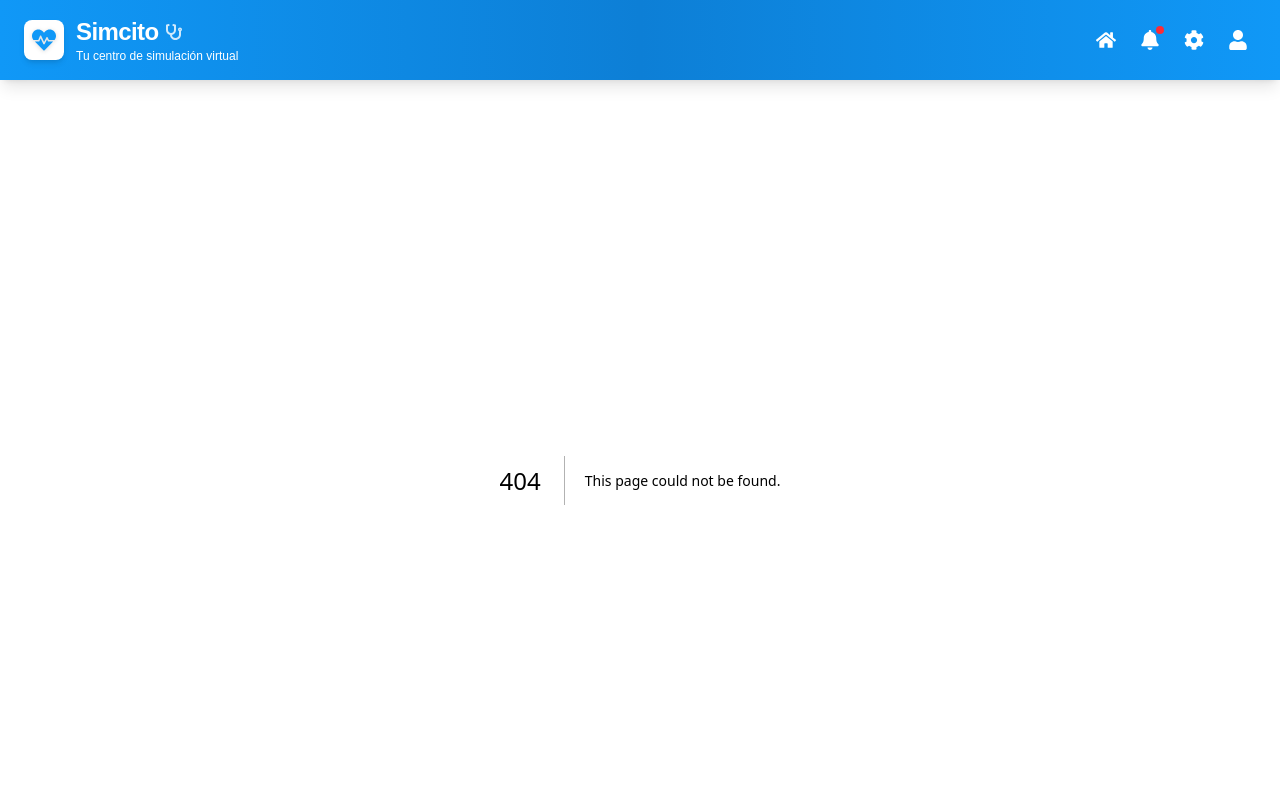
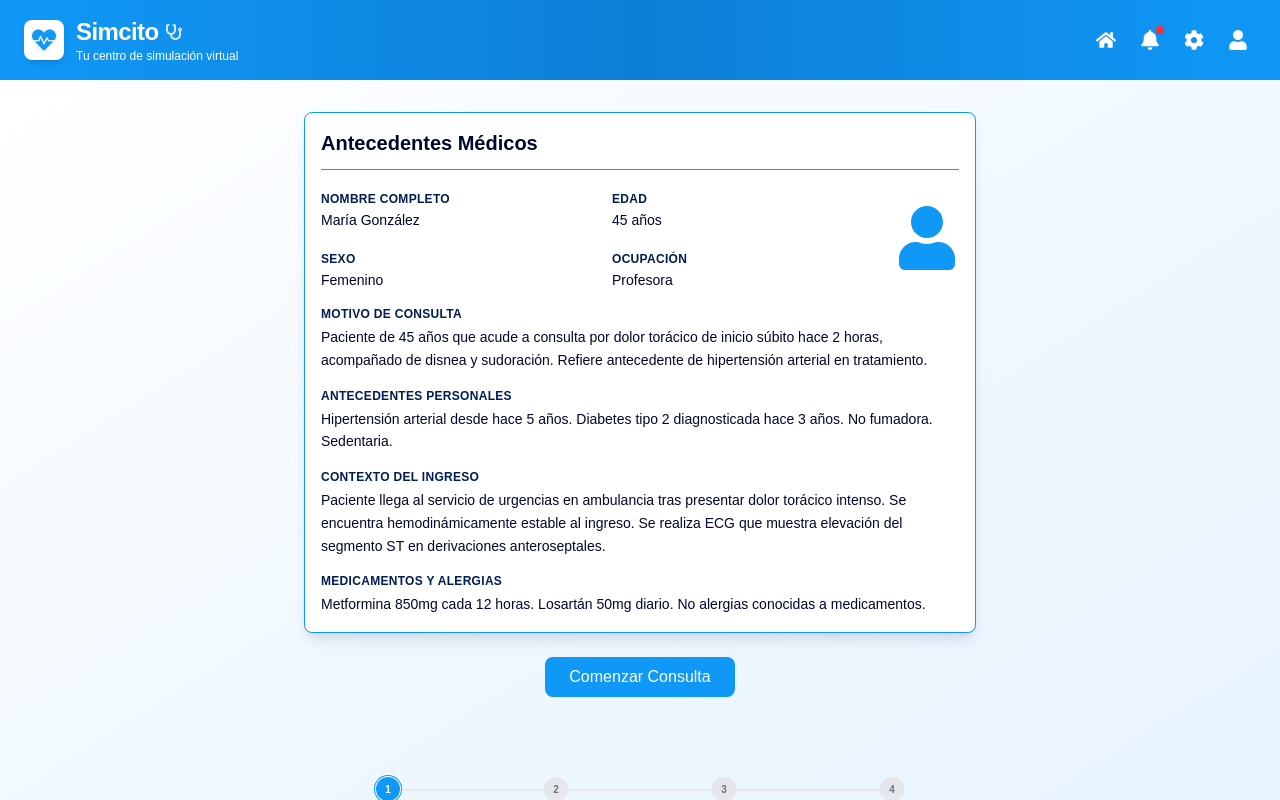
Before and after one commit to platanus-hack/platanus-hack-25-team-13, a Next.js app: page /anamnesis in a window 1280 px wide. Before the commit this address had no page. Built offline with nearby package versions, Linux system fonts and the light colour scheme.

Commit message:
feat: consulta added

```diff
--- /dev/null
+++ b/app/anamnesis/page.tsx
@@ -0,0 +1,70 @@
+"use client";
+
+import { useState } from "react";
+import { useRouter } from "next/navigation";
+import AntecedentesMedicos from "../components/medical-history/AntecedentesMedicos";
+import Consulta from "../components/Consulta";
+import Stepper from "../components/Stepper";
+
+export default function AnamnesisPage() {
+  const router = useRouter();
+  const [currentStep, setCurrentStep] = useState(0);
+
+  // Datos de ejemplo del paciente
+  const pacienteData = {
+    nombre: "María González",
+    edad: 45,
+    sexo: "Femenino",
+    ocupacion: "Profesora",
+    motivoConsulta: "Paciente de 45 años que acude a consulta por dolor torácico de inicio súbito hace 2 horas, acompañado de disnea y sudoración. Refiere antecedente de hipertensión arterial en tratamiento.",
+    antecedentesPersonales: "Hipertensión arterial desde hace 5 años. Diabetes tipo 2 diagnosticada hace 3 años. No fumadora. Sedentaria.",
+    contextoIngreso: "Paciente llega al servicio de urgencias en ambulancia tras presentar dolor torácico intenso. Se encuentra hemodinámicamente estable al ingreso. Se realiza ECG que muestra elevación del segmento ST en derivaciones anteroseptales.",
+    medicamentosYAlergias: "Metformina 850mg cada 12 horas. Losartán 50mg diario. No alergias conocidas a medicamentos."
+  };
+
+  const steps = [
+    { title: "Antecedentes" },
+    { title: "Consulta" },
+    { title: "Diagnóstico" },
+    { title: "Finalizar" },
+  ];
+
+  const handleStartConsulta = () => {
+    setCurrentStep(1);
+  };
+
+  return (
+    <div className="min-h-screen bg-gradient-to-br from-[#ffffff] via-[#f0f8ff] to-[#e6f3ff] flex flex-col">
+      <div className="flex-1 flex flex-col items-center justify-start pt-8 p-4">
+        {currentStep === 0 && (
+          <>
+            <AntecedentesMedicos
+              nombre={pacienteData.nombre}
+              edad={pacienteData.edad}
+              sexo={pacienteData.sexo}
+              ocupacion={pacienteData.ocupacion}
+              motivoConsulta={pacienteData.motivoConsulta}
+              antecedentesPersonales={pacienteData.antecedentesPersonales}
+              contextoIngreso={pacienteData.contextoIngreso}
+              medicamentosYAlergias={pacienteData.medicamentosYAlergias}
+            />
+            <div className="mt-6">
+              <button
+                onClick={handleStartConsulta}
+                className="bg-[#1098f7] hover:bg-[#0d7fd6] text-white font-medium py-2 px-6 rounded-lg transition-colors duration-200"
+              >
+                Comenzar Consulta
+              </button>
+            </div>
+          </>
+        )}
+
+        {currentStep === 1 && (
+          <Consulta />
+        )}
+
+        <Stepper steps={steps} currentStep={currentStep} />
+      </div>
+    </div>
+  );
+}
--- a/app/antecedentes-medicos/page.tsx
+++ /dev/null
@@ -1,105 +0,0 @@
-"use client";
-
-import { useState } from "react";
-import { useRouter } from "next/navigation";
-import AntecedentesMedicos from "../components/medical-history/AntecedentesMedicos";
-
-export default function AntecedentesMedicosPage() {
-  const router = useRouter();
-  const [currentStep, setCurrentStep] = useState(0);
-
-  // Datos de ejemplo del paciente
-  const pacienteData = {
-    nombre: "María González",
-    edad: 45,
-    sexo: "Femenino",
-    ocupacion: "Profesora",
-    motivoConsulta: "Paciente de 45 años que acude a consulta por dolor torácico de inicio súbito hace 2 horas, acompañado de disnea y sudoración. Refiere antecedente de hipertensión arterial en tratamiento.",
-    antecedentesPersonales: "Hipertensión arterial desde hace 5 años. Diabetes tipo 2 diagnosticada hace 3 años. No fumadora. Sedentaria.",
-    contextoIngreso: "Paciente llega al servicio de urgencias en ambulancia tras presentar dolor torácico intenso. Se encuentra hemodinámicamente estable al ingreso. Se realiza ECG que muestra elevación del segmento ST en derivaciones anteroseptales.",
-    medicamentosYAlergias: "Metformina 850mg cada 12 horas. Losartán 50mg diario. No alergias conocidas a medicamentos."
-  };
-
-  const steps = [
-    { title: "Antecedentes" },
-    { title: "Consulta" },
-    { title: "Diagnóstico" },
-    { title: "Finalizar" },
-  ];
-
-  return (
-    <div className="min-h-screen bg-gradient-to-br from-[#ffffff] via-[#f0f8ff] to-[#e6f3ff] flex flex-col">
-      <div className="flex-1 flex flex-col items-center justify-start pt-8 p-4">
-        <AntecedentesMedicos
-          nombre={pacienteData.nombre}
-          edad={pacienteData.edad}
-          sexo={pacienteData.sexo}
-          ocupacion={pacienteData.ocupacion}
-          motivoConsulta={pacienteData.motivoConsulta}
-          antecedentesPersonales={pacienteData.antecedentesPersonales}
-          contextoIngreso={pacienteData.contextoIngreso}
-          medicamentosYAlergias={pacienteData.medicamentosYAlergias}
-        />
-        <div className="mt-6">
-          <button
-            onClick={() => {
-              // Aquí puedes agregar la lógica para continuar con la consulta
-              router.push("/simulador");
-            }}
-            className="bg-[#1098f7] hover:bg-[#0d7fd6] text-white font-medium py-2 px-6 rounded-lg transition-colors duration-200"
-          >
-            Comenzar Consulta
-          </button>
-        </div>
-
-        {/* Stepper personalizado */}
-        <div className="mt-20 w-full max-w-2xl">
-          <div className="flex items-start">
-            {steps.map((step, index) => (
-              <div key={index} className="flex items-start flex-1 relative">
-                <div className="flex flex-col items-center w-full">
-                  <div
-                    className={`relative w-6 h-6 rounded-full flex items-center justify-center text-[10px] font-semibold transition-all duration-300 z-10 ${
-                      index < currentStep
-                        ? "bg-[#1098f7] text-white"
-                        : index === currentStep
-                        ? "bg-[#1098f7] text-white ring-1 ring-[#1098f7] ring-offset-1"
-                        : "bg-gray-200 text-gray-500"
-                    }`}
-                  >
-                    {index < currentStep ? (
-                      <svg className="w-3 h-3" fill="currentColor" viewBox="0 0 20 20">
-                        <path fillRule="evenodd" d="M16.707 5.293a1 1 0 010 1.414l-8 8a1 1 0 01-1.414 0l-4-4a1 1 0 011.414-1.414L8 12.586l7.293-7.293a1 1 0 011.414 0z" clipRule="evenodd" />
-                      </svg>
-                    ) : (
-                      index + 1
-                    )}
-                  </div>
-                  <span
-                    className={`text-[10px] mt-0.5 text-center font-medium transition-colors duration-300 ${
-                      index <= currentStep
-                        ? "text-[#1098f7]"
-                        : "text-gray-400"
-                    }`}
-                  >
-                    {step.title}
-                  </span>
-                </div>
-                {index < steps.length - 1 && (
-                  <div
-                    className={`absolute left-1/2 top-3 h-0.5 w-full transition-colors duration-300 ${
-                      index < currentStep
-                        ? "bg-[#1098f7]"
-                        : "bg-gray-200"
-                    }`}
-                    style={{ marginLeft: '0.75rem' }}
-                  />
-                )}
-              </div>
-            ))}
-          </div>
-        </div>
-      </div>
-    </div>
-  );
-}
--- /dev/null
+++ b/app/components/Consulta.tsx
@@ -0,0 +1,12 @@
+export default function Consulta() {
+  return (
+    <div className="w-full max-w-2xl mx-auto bg-[#ffffff] rounded-lg shadow-lg border-[0.5px] border-[#1098f7] p-4">
+      <h2 className="text-xl font-bold text-[#00072d] mb-4 pb-3 border-b-[0.5px] border-[#1098f7]">
+        Consulta
+      </h2>
+      <p className="text-sm text-[#00072d] leading-relaxed">
+        Aquí comenzará la consulta con el paciente.
+      </p>
+    </div>
+  );
+}
--- /dev/null
+++ b/app/components/Stepper.tsx
@@ -0,0 +1,61 @@
+"use client";
+
+interface Step {
+  title: string;
+}
+
+interface StepperProps {
+  steps: Step[];
+  currentStep: number;
+}
+
+export default function Stepper({ steps, currentStep }: StepperProps) {
+  return (
+    <div className="mt-20 w-full max-w-2xl">
+      <div className="flex items-start">
+        {steps.map((step, index) => (
+          <div key={index} className="flex items-start flex-1 relative">
+            <div className="flex flex-col items-center w-full">
+              <div
+                className={`relative w-6 h-6 rounded-full flex items-center justify-center text-[10px] font-semibold transition-all duration-300 z-10 ${
+                  index < currentStep
+                    ? "bg-[#1098f7] text-white"
+                    : index === currentStep
+                    ? "bg-[#1098f7] text-white ring-1 ring-[#1098f7] ring-offset-1"
+                    : "bg-gray-200 text-gray-500"
+                }`}
+              >
+                {index < currentStep ? (
+                  <svg className="w-3 h-3" fill="currentColor" viewBox="0 0 20 20">
+                    <path fillRule="evenodd" d="M16.707 5.293a1 1 0 010 1.414l-8 8a1 1 0 01-1.414 0l-4-4a1 1 0 011.414-1.414L8 12.586l7.293-7.293a1 1 0 011.414 0z" clipRule="evenodd" />
+                  </svg>
+                ) : (
+                  index + 1
+                )}
+              </div>
+              <span
+                className={`text-[10px] mt-0.5 text-center font-medium transition-colors duration-300 ${
+                  index <= currentStep
+                    ? "text-[#1098f7]"
+                    : "text-gray-400"
+                }`}
+              >
+                {step.title}
+              </span>
+            </div>
+            {index < steps.length - 1 && (
+              <div
+                className={`absolute left-1/2 top-3 h-0.5 w-full transition-colors duration-300 ${
+                  index < currentStep
+                    ? "bg-[#1098f7]"
+                    : "bg-gray-200"
+                }`}
+                style={{ marginLeft: '0.75rem' }}
+              />
+            )}
+          </div>
+        ))}
+      </div>
+    </div>
+  );
+}
--- a/app/page.tsx
+++ b/app/page.tsx
@@ -14,7 +14,7 @@ export default function Home() {
     setIsLoading(true);
     // Después de 3 segundos, navegar a antecedentes médicos
     setTimeout(() => {
-      router.push("/antecedentes-medicos");
+      router.push("/anamnesis");
     }, 3000);
   };
 
@@ -290,7 +290,7 @@ export default function Home() {
                       <button
                         onClick={() => {
                           // Aquí puedes agregar la lógica para revisar el caso
-                          router.push(`/antecedentes-medicos?id=${simulacion.id}`);
+                          router.push(`/anamnesis?id=${simulacion.id}`);
                         }}
                         className="flex items-center gap-1 text-[#1098f7] hover:text-[#0d7fd6] text-[10px] font-medium hover:underline transition-all duration-200"
                       >
```
